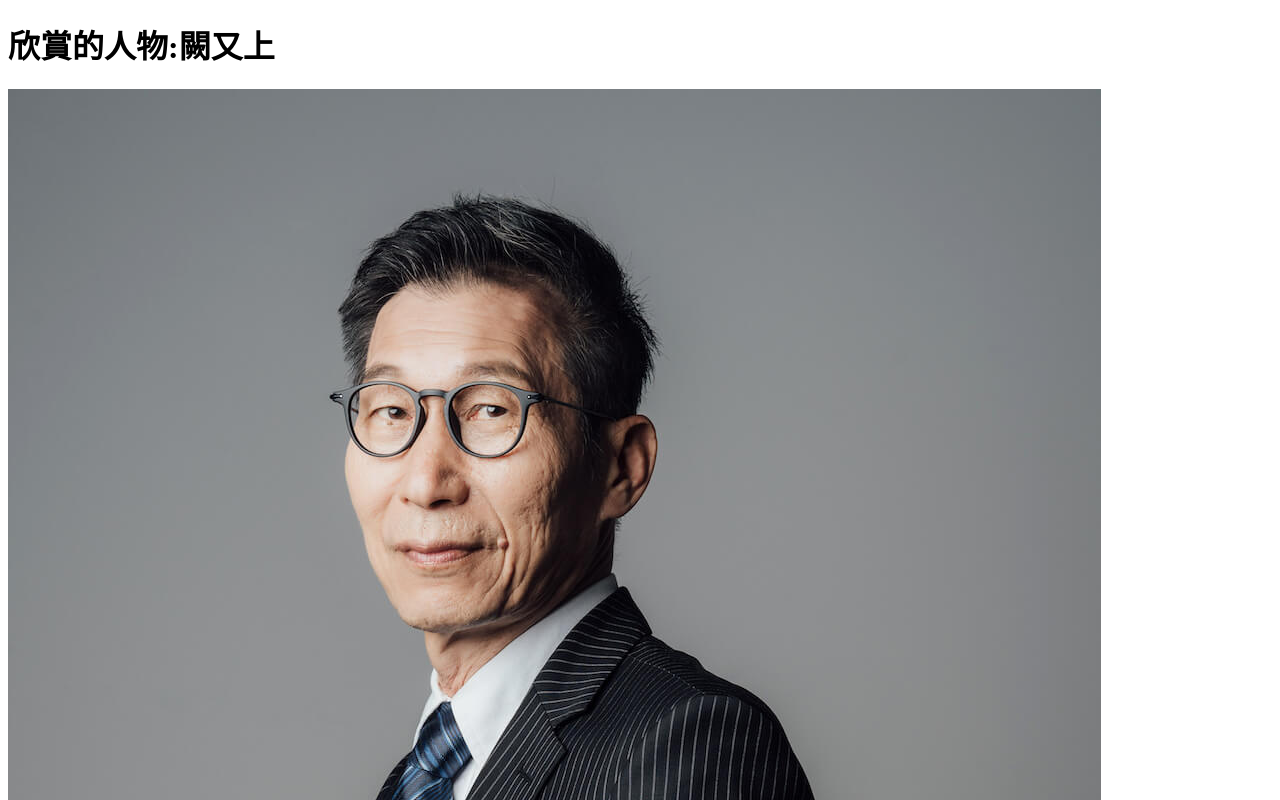
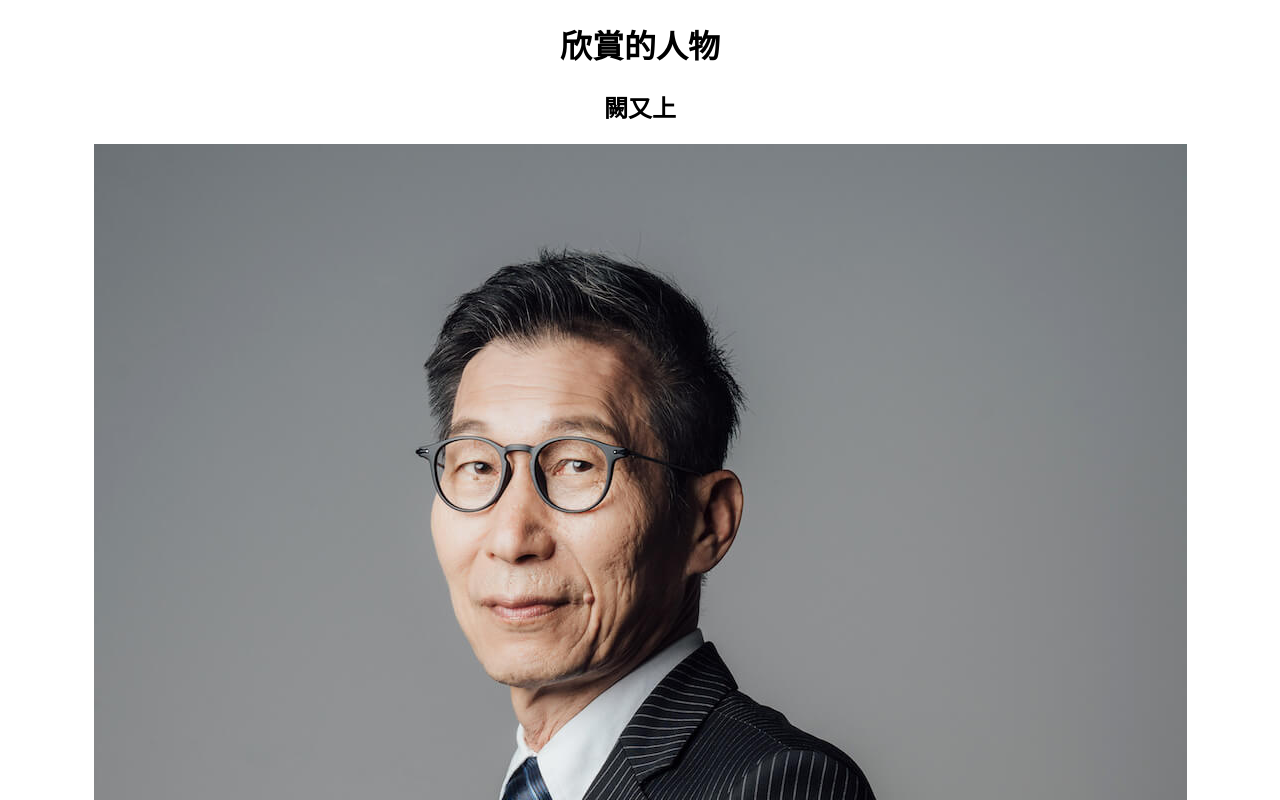
Before and after one commit to Dalanpa5269/20261007_task, a plain HTML site: page index.html in a window 1280 px wide. Shown: the top 800 px of the page. Drawn offline with Linux system fonts and the light colour scheme.

Commit message:
changed html

```diff
--- a/index.html
+++ b/index.html
@@ -6,7 +6,10 @@
     <title>Document</title>
 </head>
 <body>
-    <h1>欣賞的人物:闕又上</h1>
+    <div style="text-align: center;">
+    <h1>欣賞的人物</h1>
+    <h2>闕又上</h2>
     <img src="images/html_ppl.jpg" alt="闕又上">
+    <div>
 </body>
 </html>
```
